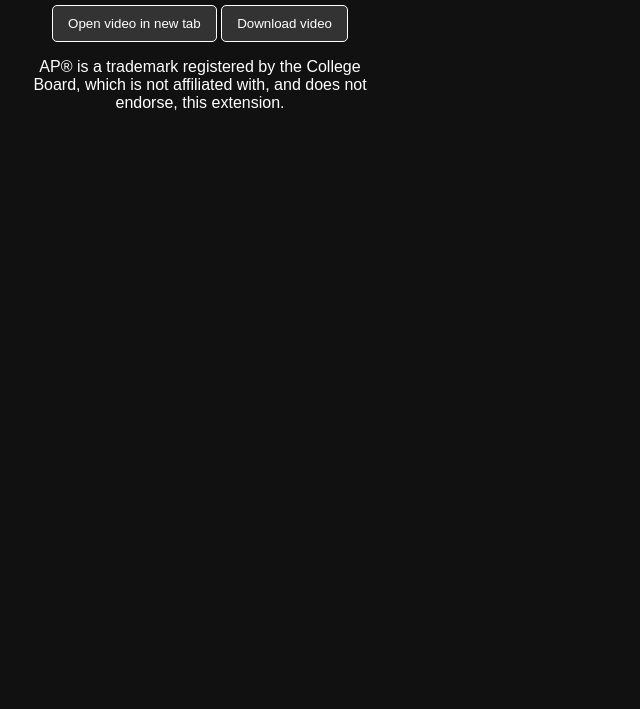
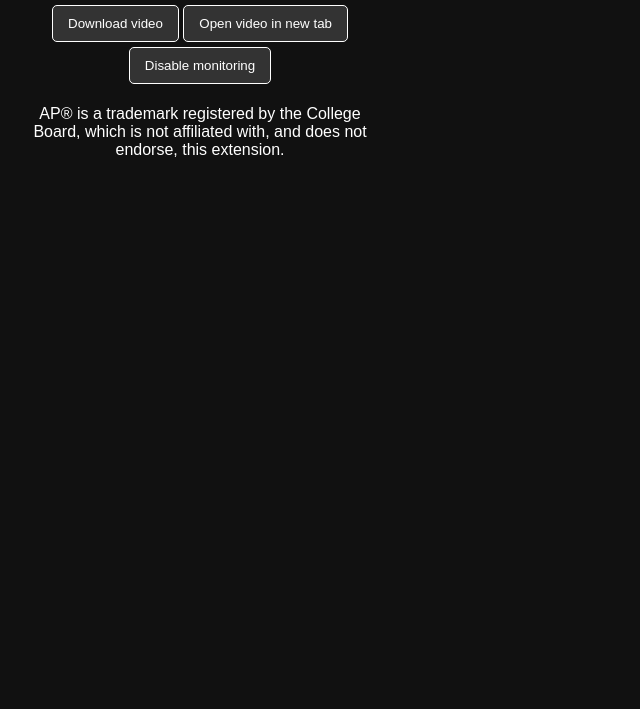
Before and after one commit to dioxair/ap-video-downloader, a website with bundled scripts: page public/popup.html in a window 1280 px wide. Shown: the part 91-800 px from the top of the page, without its empty margins (0-640 px from the left). Built offline with nearby package versions, Linux system fonts and the light colour scheme.

Commit message:
Extra disable monitoring button (no functionality)

```diff
--- a/public/popup.html
+++ b/public/popup.html
@@ -8,8 +8,9 @@
   </head>
   <body>
     <h2>AP Video Downloader</h2>
+    <button id="downloadVideoButton">Download video</button>
     <button id="openVideoInTabButton">Open video in new tab</button>
-    <button id="downloadVideoButton">Download video</button>
+    <button id="disableMonitoringButton">Disable monitoring</button>
 
     <p>
       AP® is a trademark registered by the College Board, which is not
--- a/public/styles.css
+++ b/public/styles.css
@@ -27,6 +27,7 @@ h1 {
 button {
   background: #333;
   color: white;
+  margin-bottom: 5px;
   border: 1px solid white;
   padding: 10px 15px;
   border-radius: 5px;
```
